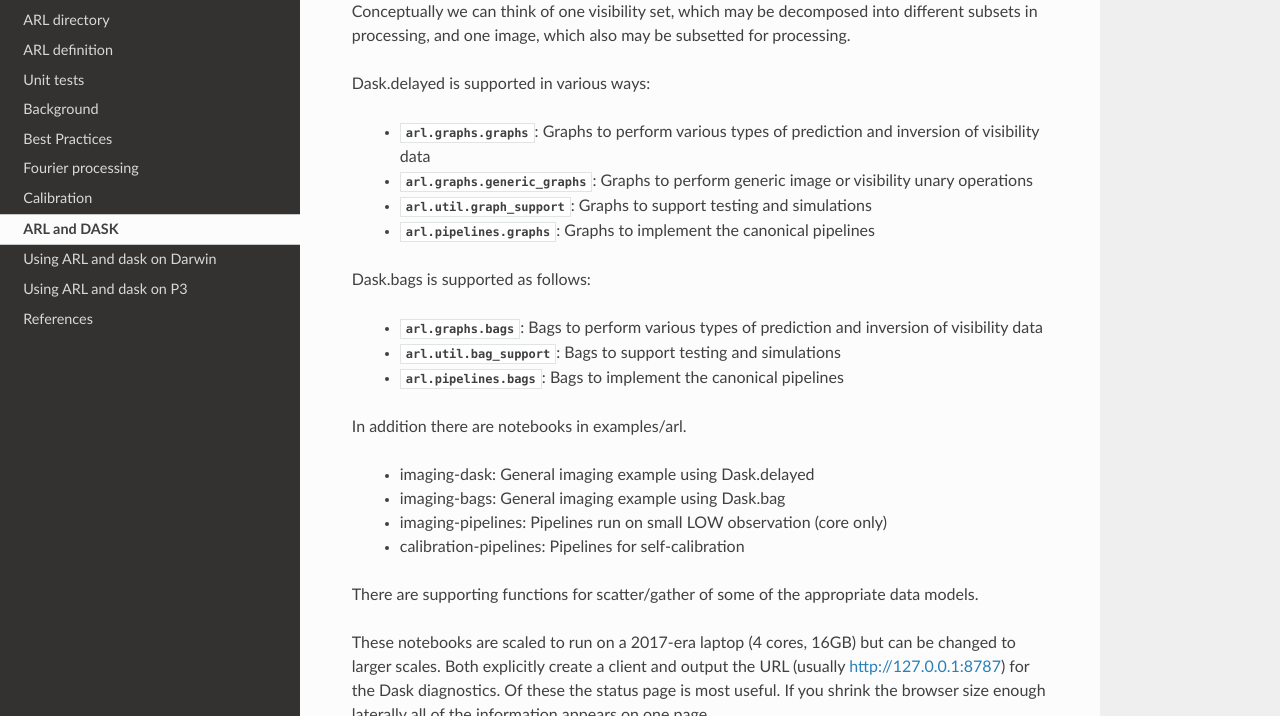
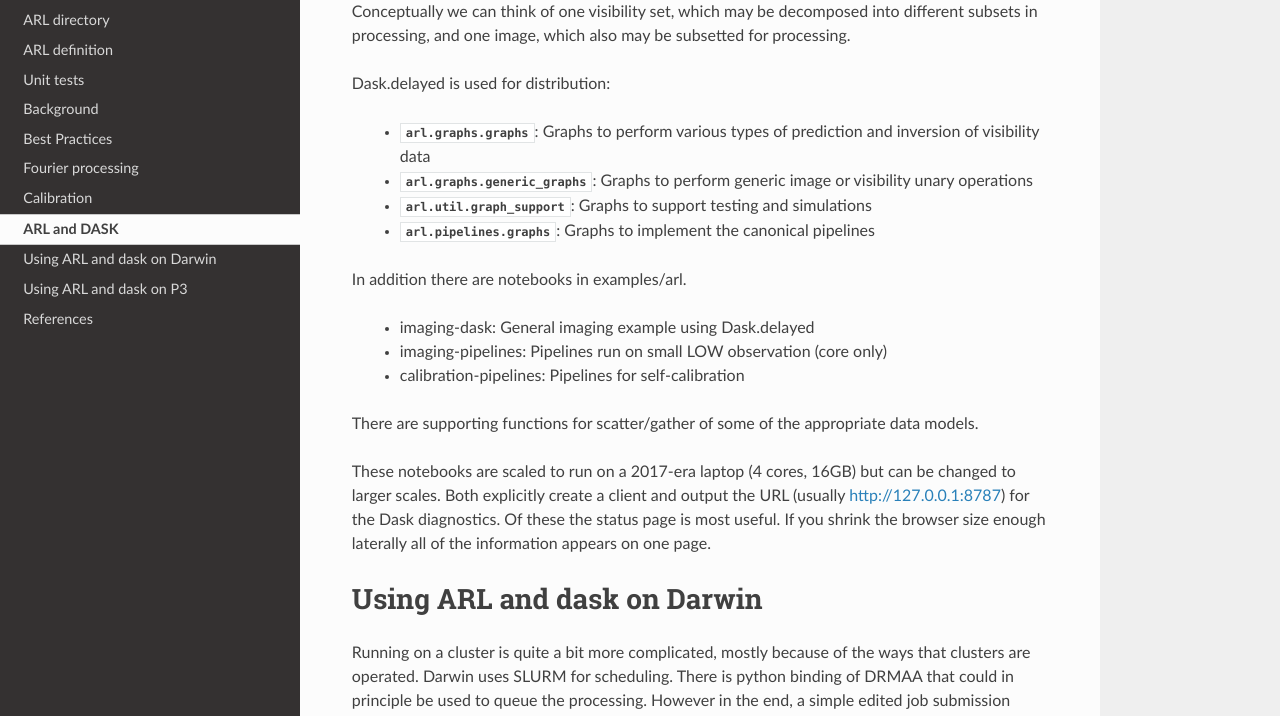
Before and after one commit to ska-telescope/ska-sdp-func-python, a Sphinx documentation site: the page built from docs/ARL_dask.rst, in a window 1280 px wide and 900 px high, scrolled down 930 px, cut to the strip 184-900 px from the top of the window. Built offline with Sphinx 7.4.7 and the Read the Docs theme 2.0.0, drawn with Linux system fonts in a browser that asks for light colours; pages that are not in the unit, such as notebooks, are missing from menus.

```diff
--- a/docs/ARL_dask.rst
+++ b/docs/ARL_dask.rst
@@ -24,23 +24,16 @@
 Conceptually we can think of one visibility set, which may be decomposed into different subsets in processing, and
 one image, which also may be subsetted for processing.
 
-Dask.delayed is supported in various ways:
+Dask.delayed is used for distribution:
 
     - :py:mod:`arl.graphs.graphs`: Graphs to perform various types of prediction and inversion of visibility data
     - :py:mod:`arl.graphs.generic_graphs`: Graphs to perform generic image or visibility unary operations
     - :py:mod:`arl.util.graph_support`: Graphs to support testing and simulations
     - :py:mod:`arl.pipelines.graphs`: Graphs to implement the canonical pipelines
 
-Dask.bags is supported as follows:
-
-    - :py:mod:`arl.graphs.bags`: Bags to perform various types of prediction and inversion of visibility data
-    - :py:mod:`arl.util.bag_support`: Bags to support testing and simulations
-    - :py:mod:`arl.pipelines.bags`: Bags to implement the canonical pipelines
-
 In addition there are notebooks in examples/arl.
 
     - imaging-dask: General imaging example using Dask.delayed
-    - imaging-bags: General imaging example using Dask.bag
     - imaging-pipelines: Pipelines run on small LOW observation (core only)
     - calibration-pipelines: Pipelines for self-calibration
 
--- a/docs/ARL_definition.rst
+++ b/docs/ARL_definition.rst
@@ -114,6 +114,12 @@
 +++++++
 
 .. automodule:: arl.calibration.solvers
+   :members:
+
+Sagecal
++++++++
+
+.. automodule:: arl.calibration.sagecal
    :members:
 
 Fourier transform
```
Also changed, not shown: 2 other files.
